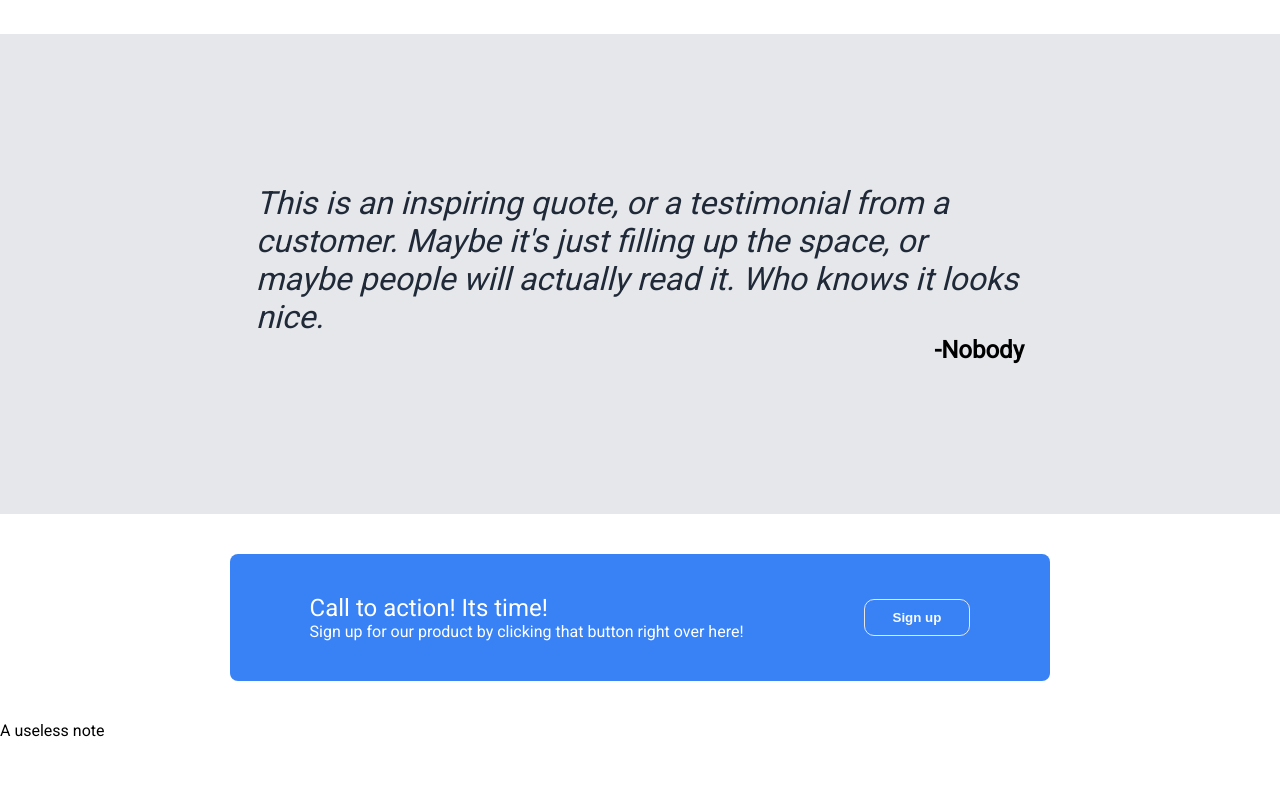
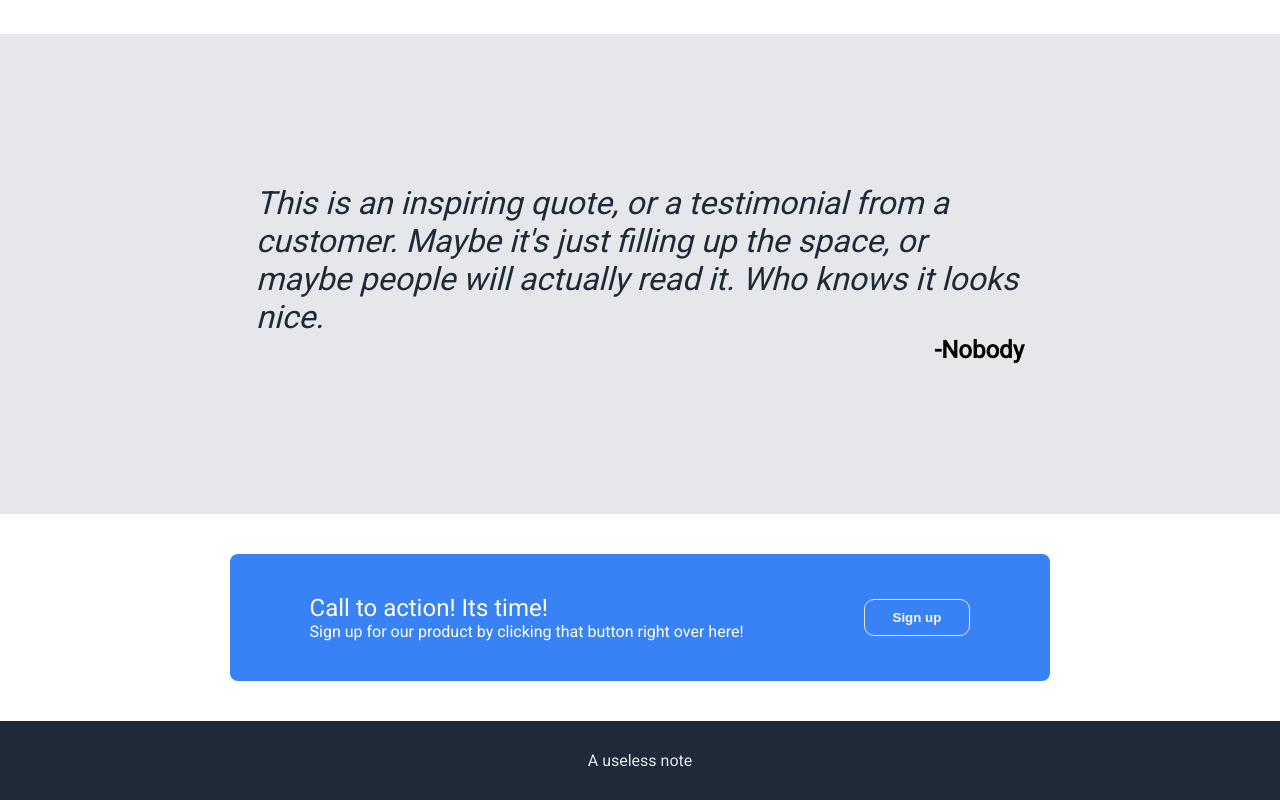
Before and after one commit to mateusz3225/landing-page, a plain HTML site: page index.html in a window 1280 px wide. Shown: the part 849-1649 px from the top of the page. Before the commit the page ends 1589 px from the top, so only its background shows below. Drawn offline with Linux system fonts and the light colour scheme.

Commit message:
complete css

```diff
--- a/style.css
+++ b/style.css
@@ -178,3 +178,11 @@ padding: 40px 80px;
     flex:0 0 auto;
 
 }
+footer{
+    display: flex;
+    background-color: #1F2937;
+    padding: 30px 20%;
+
+    color:#E5E7EB;
+    justify-content: center;
+}
```
